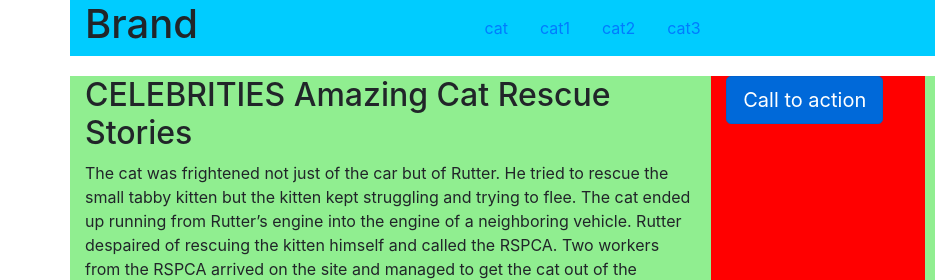
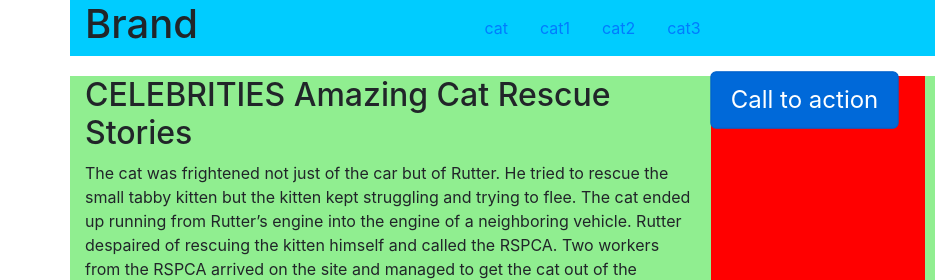
Before and after one commit to Ksenja777000/September15, a plain HTML site: page index.html in a window 1280 px wide. In both pictures the pointer is over the button "Call to action". Shown: the top 280 px of the page, 0-935 px from the left. Drawn offline with Linux system fonts and the light colour scheme.

Commit message:
btn scale

```diff
--- a/style.css
+++ b/style.css
@@ -23,3 +23,7 @@ background-color: yellow;
     background-color: red;
     margin-bottom: 20px;
 }
+button:hover {
+    transition: all 0.5s;
+    transform: scale(1.2);
+}
```
Also changed, not shown: index.html (+1 -1 lines).
